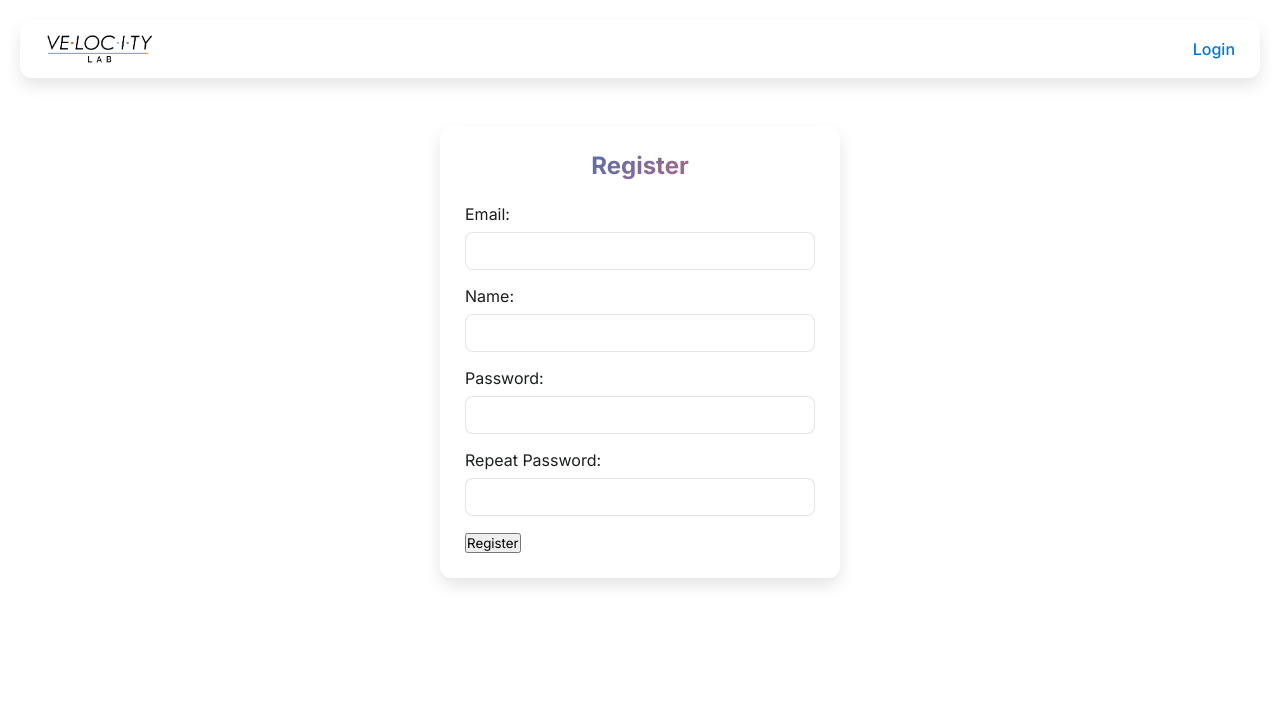
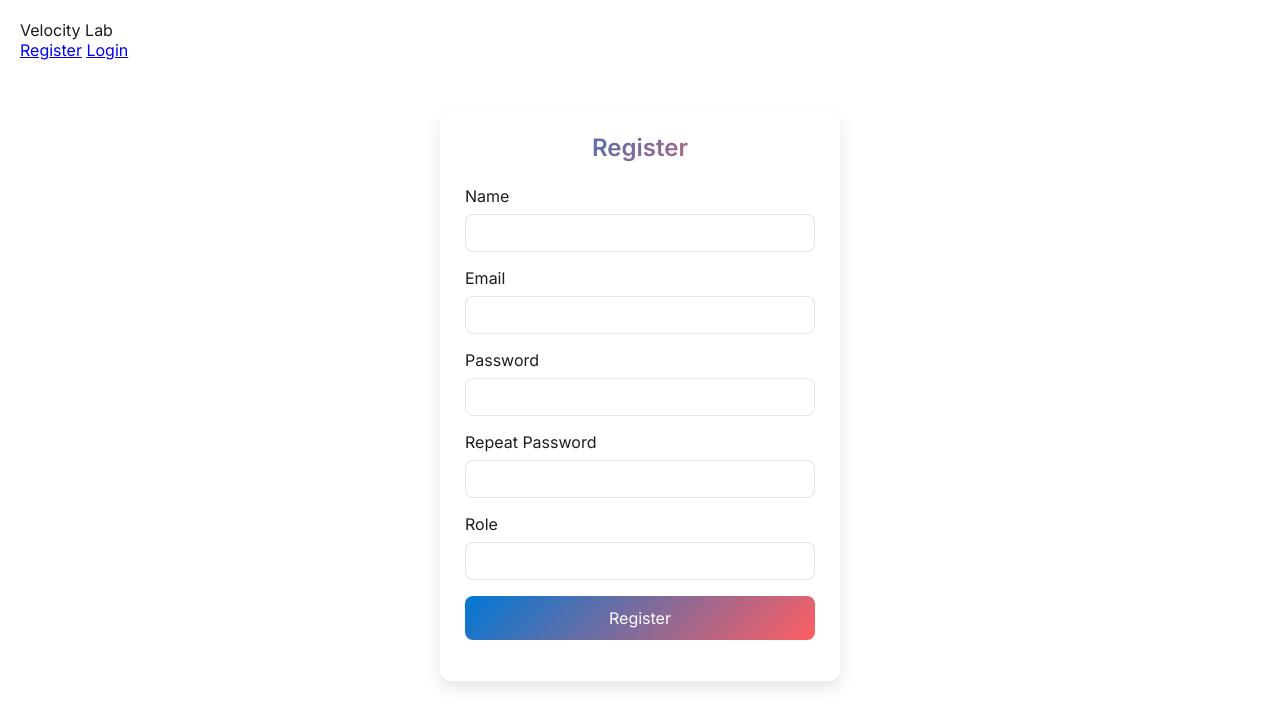
Before and after one commit to jasonblignaut/velocity-lab, a website: page public/register.html in a window 1280 px wide. Drawn offline with Linux system fonts and the light colour scheme; no server answers.

Commit message:
Add files via upload

```diff
--- a/public/css/styles.css
+++ b/public/css/styles.css
@@ -433,13 +433,16 @@ body {
   margin-bottom: 8px;
 }
 
-.modal-content p, .modal-content ol, .modal-content ul {
+.modal-content p,
+.modal-content ol,
+.modal-content ul {
   font-size: 0.9rem;
   color: var(--gray);
   line-height: 1.5;
 }
 
-.modal-content ol li, .modal-content ul li {
+.modal-content ol li,
+.modal-content ul li {
   margin-bottom: 8px;
 }
 
@@ -533,10 +536,40 @@ body {
   width: 100%;
   font-size: 1rem;
   transition: transform 0.3s ease;
+  display: flex;
+  justify-content: center;
+  align-items: center;
 }
 
 .form-group button:hover {
   transform: scale(1.02);
+}
+
+.form-group button:disabled {
+  opacity: 0.7;
+  cursor: not-allowed;
+}
+
+/* Spinner */
+.spinner {
+  display: inline-block;
+  margin-left: 8px;
+  width: 16px;
+  height: 16px;
+}
+
+.spinner.active {
+  display: inline-block !important;
+  animation: spin 1s linear infinite;
+}
+
+@keyframes spin {
+  0% {
+    transform: rotate(0deg);
+  }
+  100% {
+    transform: rotate(360deg);
+  }
 }
 
 /* Notification Styling */
--- a/public/register.html
+++ b/public/register.html
@@ -1,52 +1,57 @@
 <!DOCTYPE html>
 <html lang="en">
 <head>
-  <meta charset="UTF-8" />
-  <meta name="viewport" content="width=device-width, initial-scale=1.0" />
+  <meta charset="UTF-8">
+  <meta name="viewport" content="width=device-width, initial-scale=1.0">
   <title>Register - Velocity Lab</title>
-  <link rel="icon" type="image/x-icon" href="/assets/favicon.ico" />
-  <link href="https://fonts.googleapis.com/css2?family=Inter:wght@300;400;500;600;700&display=swap" rel="stylesheet" />
-  <link rel="stylesheet" href="/css/styles.css" />
-  <script src="/js/main.js" defer></script>
+  <link href="https://fonts.googleapis.com/css2?family=Inter:wght@300;400;500;600&display=swap" rel="stylesheet">
+  <link rel="stylesheet" href="/css/styles.css">
 </head>
 <body>
-  <nav class="nav-glass">
-    <div class="brand">
-      <img src="/assets/Velocity-Logo.png" alt="Velocity Lab Logo" class="brand-logo" />
-    </div>
+  <nav>
+    <div class="brand">Velocity Lab</div>
     <div class="auth">
+      <a href="/register.html">Register</a>
       <a href="/login.html">Login</a>
     </div>
   </nav>
-
   <div class="form-container">
     <h2>Register</h2>
-    <div class="notification" id="notification" style="display: none; color: red; margin-bottom: 10px;"></div>
-    <form id="registerForm" method="POST" action="">
-      <input type="hidden" id="csrfToken" name="csrf_token" />
-
+    <div class="notification" id="notification" style="display: none;"></div>
+    <form id="registerForm">
+      <input type="hidden" name="csrf_token" id="csrfToken">
       <div class="form-group">
-        <label for="email">Email:</label>
-        <input type="email" id="email" name="email" required />
+        <label for="name">Name</label>
+        <input type="text" id="name" name="name" required aria-required="true">
       </div>
-
       <div class="form-group">
-        <label for="name">Name:</label>
-        <input type="text" id="name" name="name" required />
+        <label for="email">Email</label>
+        <input type="email" id="email" name="email" required aria-required="true">
       </div>
-
       <div class="form-group">
-        <label for="password">Password:</label>
-        <input type="password" id="password" name="password" required />
+        <label for="password">Password</label>
+        <input type="password" id="password" name="password" required aria-required="true">
       </div>
-
       <div class="form-group">
-        <label for="repeatPassword">Repeat Password:</label>
-        <input type="password" id="repeatPassword" name="repeatPassword" required />
+        <label for="repeatPassword">Repeat Password</label>
+        <input type="password" id="repeatPassword" name="repeatPassword" required aria-required="true">
       </div>
-
-      <button type="submit">Register</button>
+      <div class="form-group">
+        <label for="role">Role</label>
+        <input type="text" id="role" name="role" required aria-required="true">
+      </div>
+      <div class="form-group">
+        <button type="submit" id="registerButton">
+          Register
+          <span class="spinner" style="display: none;">
+            <svg width="16" height="16" viewBox="0 0 24 24" fill="none" xmlns="http://www.w3.org/2000/svg">
+              <path d="M12 2a10 10 0 0 1 10 10 10 10 0 0 1-10 10 10 10 0 0 1-10-10A10 10 0 0 1 12 2z" stroke="#fff" stroke-width="2" stroke-linecap="round" stroke-dasharray="15 45"/>
+            </svg>
+          </span>
+        </button>
+      </div>
     </form>
   </div>
+  <script src="/js/main.js"></script>
 </body>
 </html>
```
Also changed, not shown: public/login.html (+25 -19 lines).
